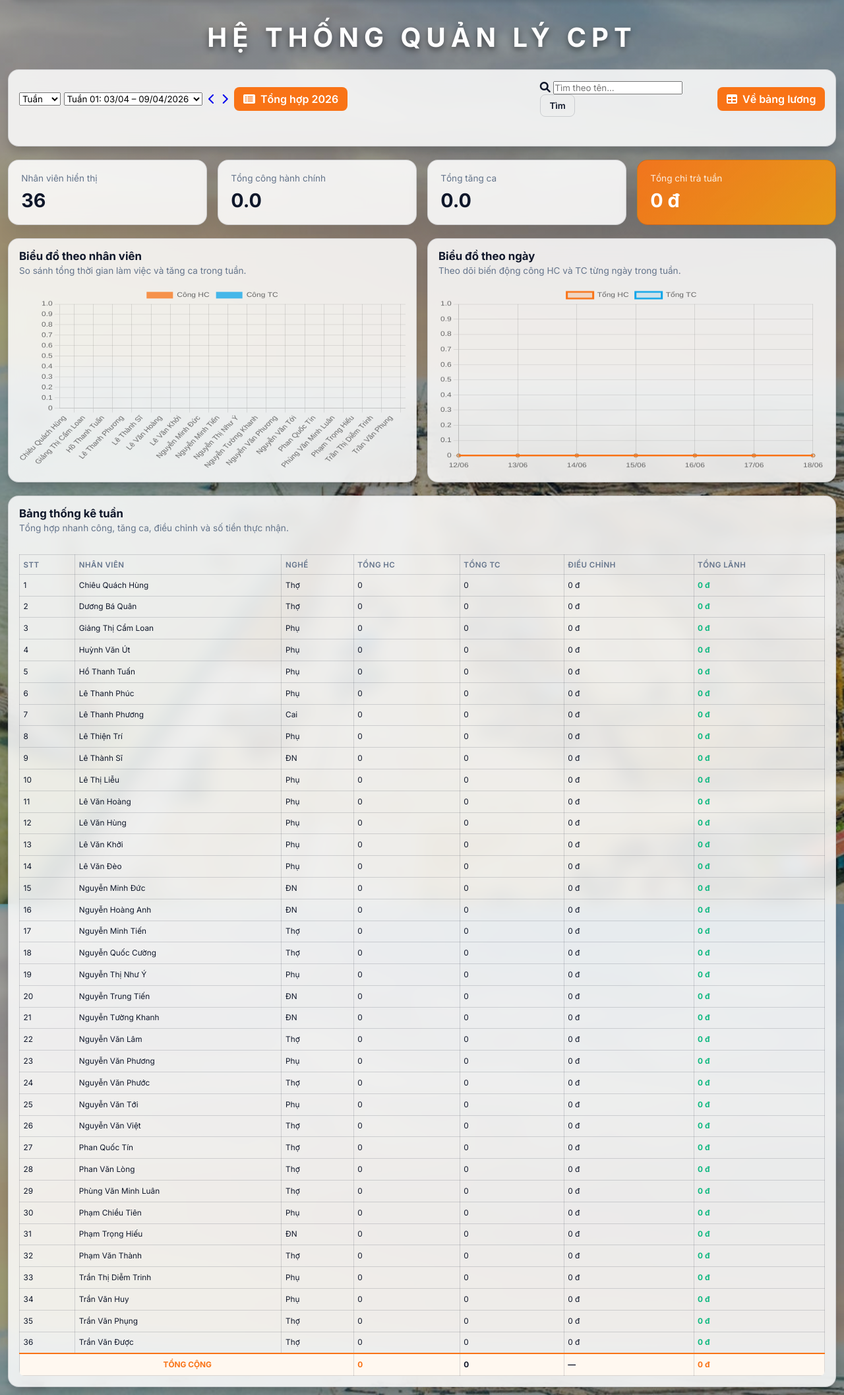
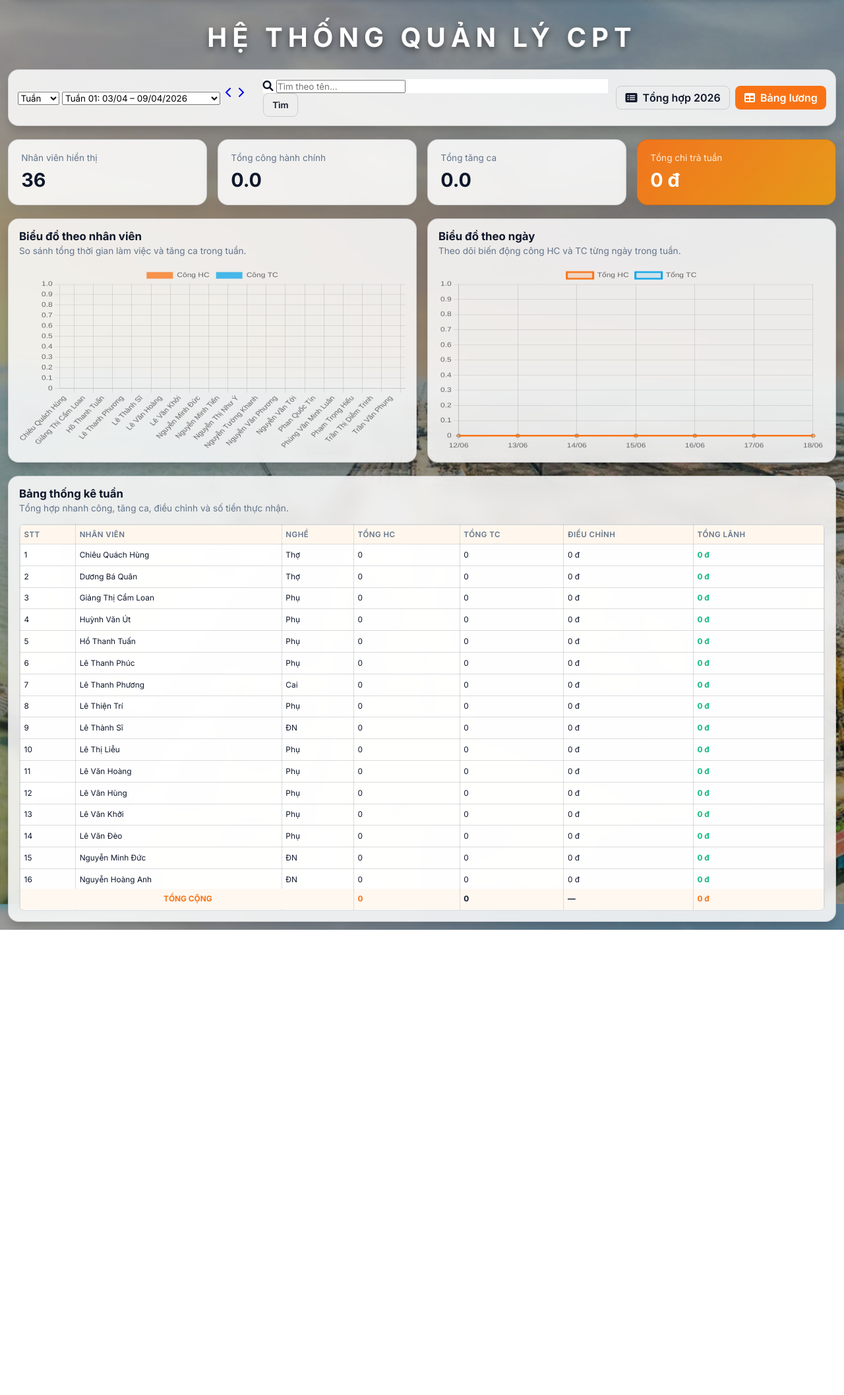
Before and after one commit to bruhhhh978/CPT, a Django app: page /statistics/ in a window 1280 px wide. Shown: the part 91-2205 px from the top of the page at 66% size. After the commit the page ends 1500 px from the top, so only its background shows below. Run offline with Django 5.2, Linux system fonts and the light colour scheme; data comes from the database, SQL or seed files in the repository; both versions use the stored data as it was after the commit.

Commit message:
chỉnh sửa giao diện

```diff
--- a/payroll/static/css/style.css
+++ b/payroll/static/css/style.css
@@ -728,6 +728,48 @@ tr:hover td {
     text-align: left;
 }
 
+.employee-list-table-container {
+    max-height: 586px;
+    overflow: auto !important;
+    overscroll-behavior: contain;
+    border: 1px solid var(--border);
+    background: rgba(255, 255, 255, 0.96);
+}
+
+.employee-list-table-container table {
+    margin-top: 0;
+}
+
+.employee-list-table-container thead th {
+    position: sticky;
+    top: 0;
+    z-index: 50;
+    background: #fff7ed;
+    box-shadow: 0 1px 0 var(--border);
+}
+
+.employee-list-table-container tbody tr.summary-row td {
+    position: sticky;
+    bottom: 0;
+    z-index: 45;
+    background: var(--surface, #fff8f0) !important;
+    box-shadow: 0 -2px 0 var(--primary), 0 -8px 18px rgba(15, 23, 42, 0.12);
+}
+
+.statistics-table-container .stats-table thead th {
+    position: sticky;
+    top: 0;
+    z-index: 60;
+    background: #fff7ed;
+}
+
+.statistics-table-container .stats-table tbody tr.summary-row td {
+    position: sticky;
+    bottom: 0;
+    z-index: 55;
+    background: var(--surface, #fff8f0) !important;
+}
+
 .empty-state-cell {
     text-align: center !important;
     padding: 2rem !important;
--- a/payroll/templates/payroll/partials/du_an_banner.html
+++ b/payroll/templates/payroll/partials/du_an_banner.html
@@ -1,12 +1,11 @@
-{# partials/du_an_banner.html - Banner hiển thị dự án đang lọc
-   Context: du_an_obj, start_date, view_type #}
+{# partials/du_an_banner.html - Banner hiển thị dự án đang lọc Context: du_an_obj, start_date, view_type #}
 <div style="background:var(--primary)11; border:1px solid var(--primary)44; border-radius:10px;
             padding:10px 16px; margin-bottom:4px; display:flex; align-items:center; gap:8px;">
     <i class="fas fa-hard-hat" style="color:var(--primary);"></i>
     <span style="font-weight:600; color:var(--primary);">Dự án:</span>
     <span>{{ du_an_obj.ten_cong_trinh }}</span>
     <a href="{% url 'payroll:payroll_statistics' %}?date={{ start_date|date:'Y-m-d' }}&view_type={{ view_type }}"
-       style="margin-left:auto; font-size:0.8rem; color:var(--text-muted);">
+       style="margin-left:auto; font-size:0.8rem; color:white;">
         Xem tất cả dự án
     </a>
 </div>
--- a/payroll/templates/payroll/partials/manager_users_table.html
+++ b/payroll/templates/payroll/partials/manager_users_table.html
@@ -1,5 +1,4 @@
-{# partials/manager_users_table.html - Bảng quản lý người dùng
-   Context: users, search_query, user_count, request #}
+{# partials/manager_users_table.html - Bảng quản lý người dùng Context: users, search_query, user_count, request #}
 <div class="card">
     <div style="display:flex; justify-content:space-between; align-items:center;
                 border-bottom:2px solid #f0f0f0; padding-bottom:10px; margin-bottom:20px;">
--- a/payroll/templates/payroll/partials/stats_table.html
+++ b/payroll/templates/payroll/partials/stats_table.html
@@ -7,7 +7,7 @@
             <p>Tổng hợp nhanh công, tăng ca, điều chỉnh và số tiền thực nhận.</p>
         </div>
     </div>
-    <div class="table-container">
+    <div class="table-container employee-list-table-container statistics-table-container">
         <table class="stats-table">
             <thead>
                 <tr>
@@ -30,7 +30,7 @@
                 <tr><td colspan="7" class="empty-state-cell">Không có dữ liệu.</td></tr>
                 {% endfor %}
                 {% if payroll_data %}
-                <tr style="font-weight:700;background:var(--surface,#fff8f0);border-top:2px solid var(--primary);">
+                <tr class="summary-row" style="font-weight:700;background:var(--surface,#fff8f0);border-top:2px solid var(--primary);">
                     <td colspan="3" style="text-align:center;color:var(--primary);"><i class="fas fa-sigma"></i> TỔNG CỘNG</td>
                     <td style="color:var(--primary);">{{ total_hc|floatformat:"0" }}</td>
                     <td>{{ total_tc|floatformat:"0" }}</td>
--- a/payroll/templates/payroll/payroll_statistics.html
+++ b/payroll/templates/payroll/payroll_statistics.html
@@ -5,28 +5,97 @@
 
 {% block extra_head %}
 <script src="https://cdn.jsdelivr.net/npm/chart.js"></script>
+<style>
+.stats-toolbar-card {
+    padding: .85rem;
+}
+.stats-toolbar {
+    display: grid;
+    grid-template-columns: minmax(360px, auto) minmax(280px, 1fr) auto;
+    gap: .75rem;
+    align-items: center;
+}
+.stats-toolbar-group {
+    display: flex;
+    align-items: center;
+    gap: .5rem;
+    min-width: 0;
+}
+.stats-toolbar-period {
+    justify-content: flex-start;
+}
+.stats-toolbar-search {
+    justify-content: center;
+}
+.stats-toolbar-actions {
+    justify-content: flex-end;
+}
+.stats-toolbar .date-pill {
+    background: #fff;
+    margin: 0;
+}
+.stats-toolbar .date-pill .period-select {
+    width: 240px;
+    max-width: 240px;
+}
+.stats-toolbar .toolbar-search {
+    flex: 1 1 420px !important;
+    max-width: 560px;
+    min-width: 260px;
+}
+.stats-toolbar .toolbar-search .search-box {
+    background: #fff;
+}
+.stats-toolbar .btn,
+.stats-toolbar .nav-btn {
+    height: 36px;
+    box-sizing: border-box;
+}
+.stats-toolbar .btn {
+    padding: 0 .85rem;
+    white-space: nowrap;
+}
+@media (max-width: 1100px) {
+    .stats-toolbar {
+        grid-template-columns: 1fr;
+    }
+    .stats-toolbar-group,
+    .stats-toolbar-search,
+    .stats-toolbar-actions {
+        justify-content: flex-start;
+    }
+    .stats-toolbar .toolbar-search {
+        max-width: none;
+        width: 100%;
+        flex-basis: 100% !important;
+    }
+}
+</style>
 {% endblock %}
 
 {% block content %}
 <div class="stats-shell">
 
     {# ── Toolbar ── #}
-    <div class="card">
-        <div class="controls">
-            {% include "payroll/components/period_picker.html" %}
+    <div class="card stats-toolbar-card">
+        <div class="stats-toolbar">
+            <div class="stats-toolbar-group stats-toolbar-period">
+                {% include "payroll/components/period_picker.html" %}
+            </div>
 
-            <a href="{% url 'payroll:tong_hop_2026' %}" class="btn btn-primary">
-                <i class="fas fa-list-alt"></i> Tổng hợp 2026
-            </a>
+            <div class="stats-toolbar-group stats-toolbar-search">
+                {% include "payroll/components/search_form.html" %}
+            </div>
 
-            <div style="flex-grow:1;"></div>
-
-            {% include "payroll/components/search_form.html" %}
-
-            <a href="{% url 'payroll:payroll_sheet' %}?date={{ start_date|date:'Y-m-d' }}&view_type={{ view_type }}{% if du_an_id %}&du_an_id={{ du_an_id }}{% endif %}"
-               class="btn btn-primary">
-                <i class="fas fa-table"></i> Về bảng lương
-            </a>
+            <div class="stats-toolbar-group stats-toolbar-actions">
+                <a href="{% url 'payroll:tong_hop_2026' %}" class="btn btn-outline">
+                    <i class="fas fa-list-alt"></i> Tổng hợp 2026
+                </a>
+                <a href="{% url 'payroll:payroll_sheet' %}?date={{ start_date|date:'Y-m-d' }}&view_type={{ view_type }}{% if du_an_id %}&du_an_id={{ du_an_id }}{% endif %}"
+                   class="btn btn-primary">
+                    <i class="fas fa-table"></i> Bảng lương
+                </a>
+            </div>
         </div>
     </div>
 
```
Also changed, not shown: payroll/templates/payroll/tong_hop_2026.html (+45 -7 lines), db.sqlite3.
